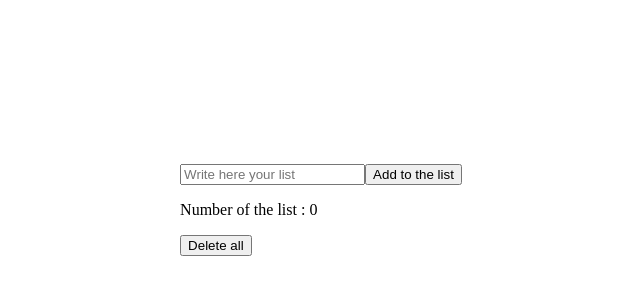
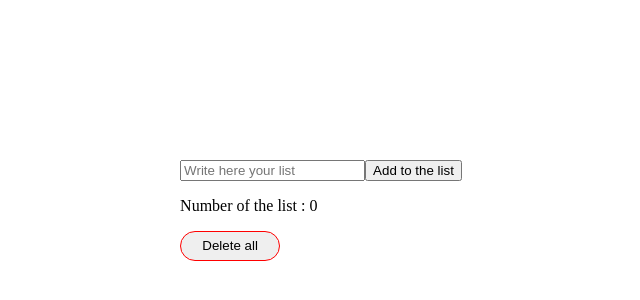
Before and after one commit to Majkan1/Toapp, a React (Vite) app in the folder vite-project/: page / in a window 1280 px wide. Shown: the part 198-498 px from the top of the page, without its empty margins (319-959 px from the left). Built offline with nearby package versions, Linux system fonts and the light colour scheme.

Commit message:
Add DeleteAll css

```diff
--- a/vite-project/src/Todo.css
+++ b/vite-project/src/Todo.css
@@ -4,3 +4,10 @@ body{
     align-items:center;
     height:100vh;
 }
+
+.DeleteAll{
+    width:100px;
+    height:30px;
+    border:1px solid red;
+    border-radius:15px;
+}
```
